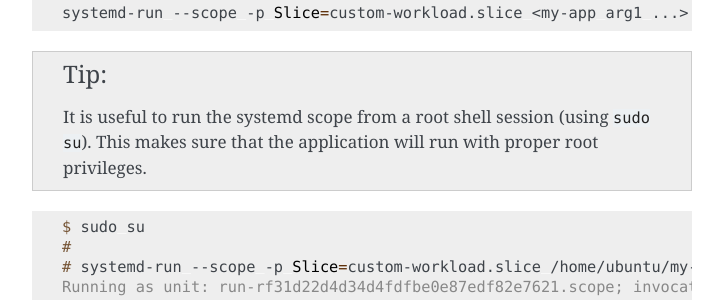
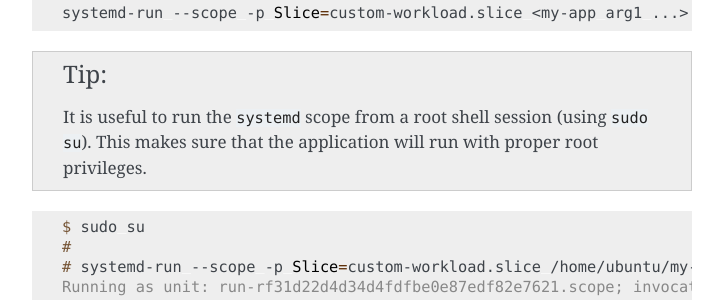
Before and after one commit to canonical/real-time-ubuntu-docs, a Sphinx documentation site: the page built from docs/how-to/using-cpusets.md, in a window 1280 px wide and 900 px high, scrolled down 1754 px. Shown: the part 155-455 px from the top of the window, without its empty margins (388-1111 px from the left). Built offline with Sphinx 7.4.7, drawn with Linux system fonts in a browser that asks for light colours.

````diff
--- a/docs/how-to/using-cpusets.md
+++ b/docs/how-to/using-cpusets.md
@@ -70,7 +70,7 @@ systemd-run --scope -p Slice=custom-workload.slice <my-app arg1 ...>
 ```
 
 ```{tip}
-It is useful to run the systemd scope from a root shell session (using `sudo su`).
+It is useful to run the `systemd` scope from a root shell session (using `sudo su`).
 This makes sure that the application will run with proper root privileges.
 ```
 
````
